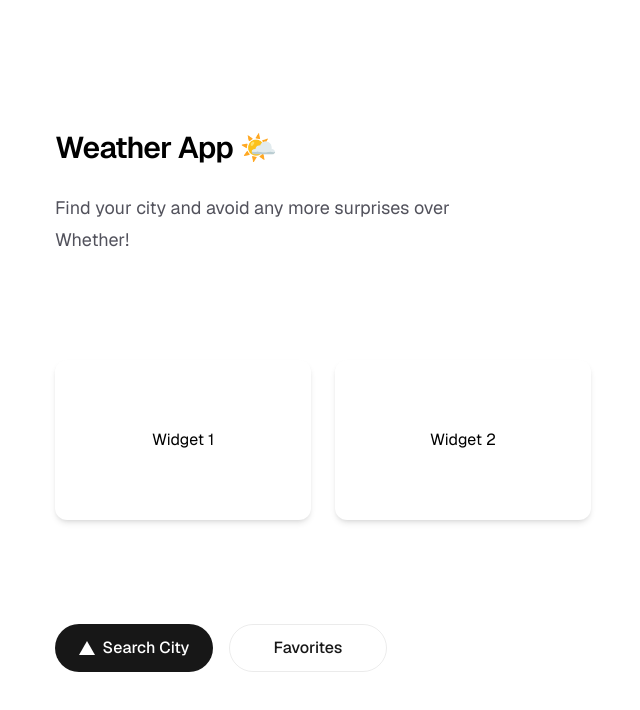
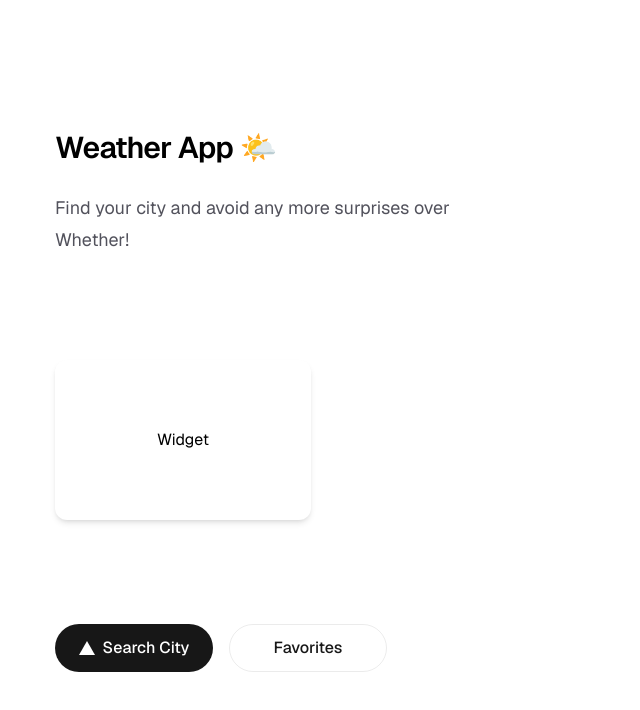
Before and after one commit to Alexan-999/weather-app, a Next.js app in the folder weather-app/: page / in a window 1280 px wide. Shown: the top 710 px of the page, without its empty margins (265-905 px from the left). Built offline with nearby package versions, Linux system fonts and the light colour scheme.

Commit message:
Remove second widget
keeping one container

```diff
--- a/weather-app/src/app/page.tsx
+++ b/weather-app/src/app/page.tsx
@@ -17,12 +17,9 @@ export default function Home() {
               <div className="flex gap-6">
 
         <div className="w-64 h-40 bg-white text-black rounded-xl shadow-md flex items-center justify-center">
-          Widget 1
+          Widget
         </div>
 
-        <div className="w-64 h-40 bg-white text-black rounded-xl shadow-md flex items-center justify-center">
-          Widget 2
-        </div>
 
       </div>
         <div className="flex flex-col gap-4 text-base font-medium sm:flex-row">
```
